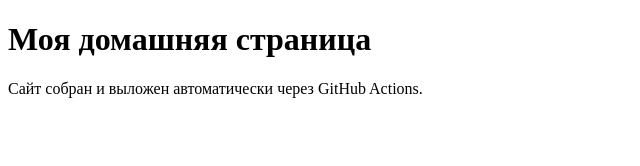
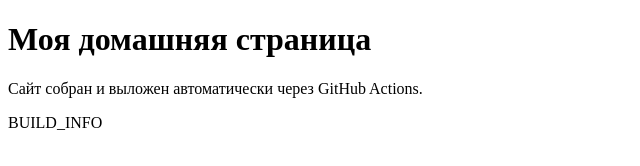
Before and after one commit to renedaumier/devops-lab4, a plain HTML site: page index.html in a window 1280 px wide. Shown: the whole page, without its empty margins (0-640 px from the left). Drawn offline with Linux system fonts and the light colour scheme.

Commit message:
Update index.html

```diff
--- a/index.html
+++ b/index.html
@@ -4,5 +4,6 @@
 <body>
   <h1>Моя домашняя страница</h1>
   <p>Сайт собран и выложен автоматически через GitHub Actions.</p>
+  <p>BUILD_INFO</p>
 </body>
 </html>
```
